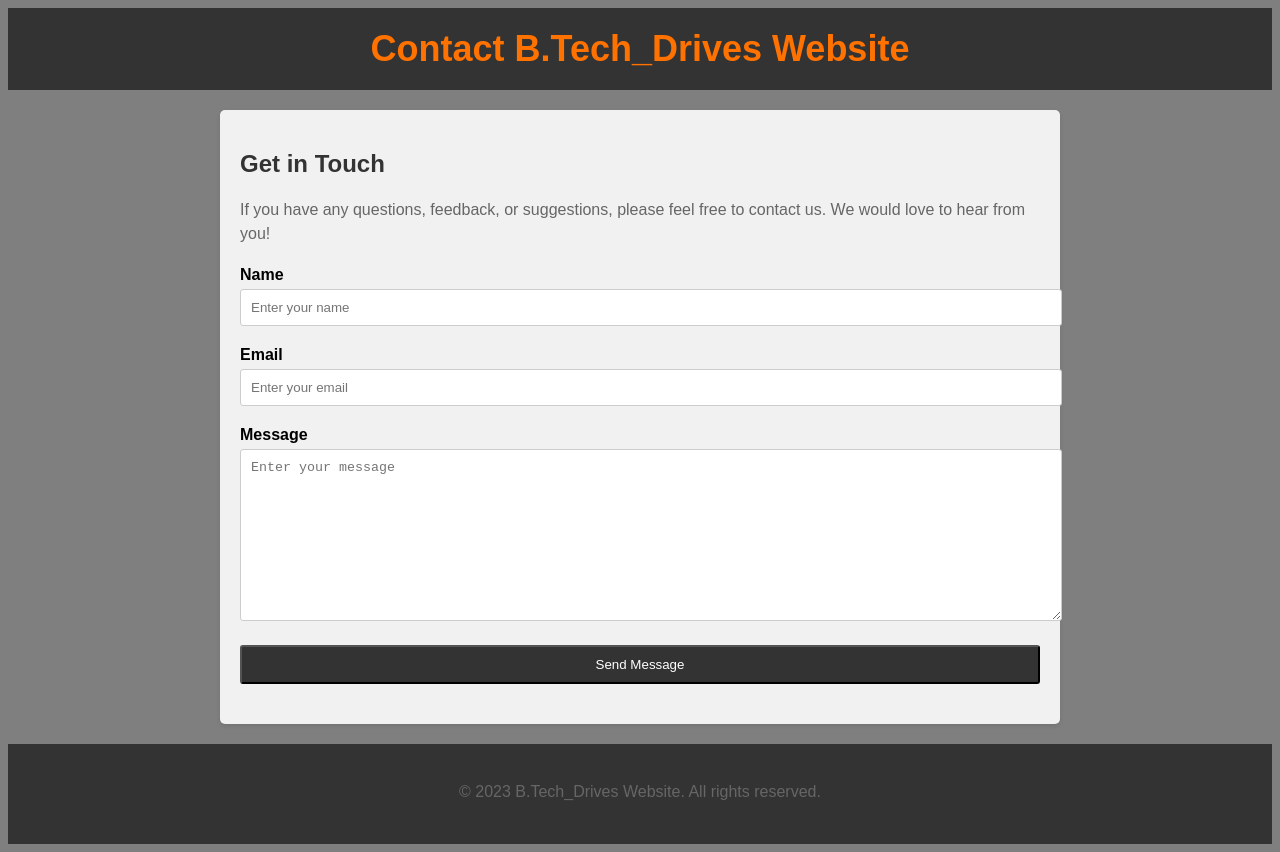
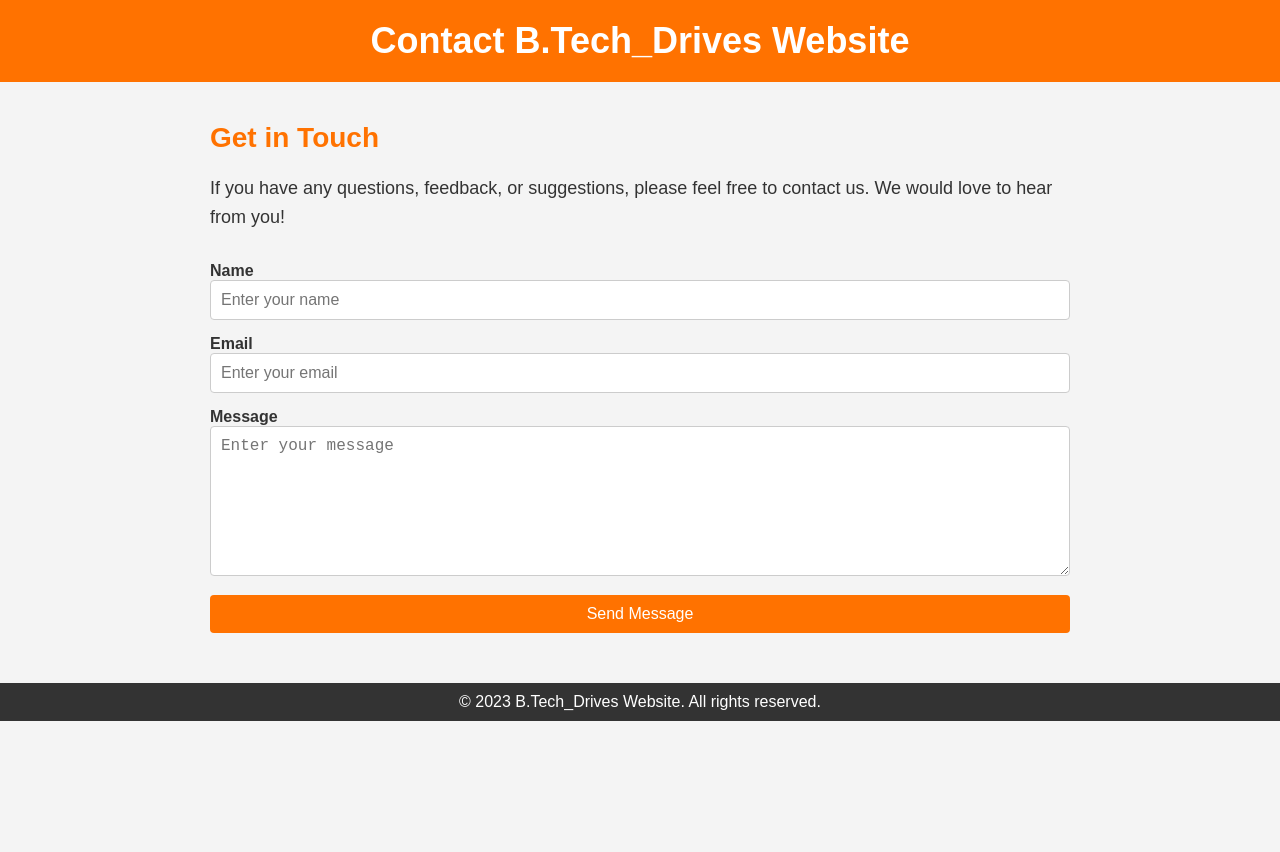
Before and after one commit to Ankit-jatav1/final-project, a plain HTML site: page cont.html in a window 1280 px wide. After the commit the page ends 800 px from the top, so only its background shows below. Drawn offline with Linux system fonts and the light colour scheme.

Commit message:
changes succefull

```diff
--- a/cont.html
+++ b/cont.html
@@ -1,21 +1,28 @@
 <!DOCTYPE html>
-<html>
+<html lang="en">
 <head>
+    <meta charset="UTF-8">
+    <meta http-equiv="X-UA-Compatible" content="IE=edge">
+    <meta name="viewport" content="width=device-width, initial-scale=1.0">
     <link rel="stylesheet" href="css/cont.css">
-  <title>Contact | Study Note Website</title>
-
-
+    <title>Contact | B.Tech_Drives</title>
 </head>
 <body>
+
+  <!-- Header Section -->
   <header>
     <h1>Contact B.Tech_Drives Website</h1>
   </header>
 
+  <!-- Main Content Section -->
   <main>
+    <section class="contact-info">
       <h2>Get in Touch</h2>
+      <p>If you have any questions, feedback, or suggestions, please feel free to contact us. We would love to hear from you!</p>
+    </section>
 
-    <p>If you have any questions, feedback, or suggestions, please feel free to contact us. We would love to hear from you!</p>
-
+    <!-- Contact Form -->
+    <section class="contact-form-section">
       <form class="contact-form" action="submit_form.php" method="POST">
         <div class="form-group">
           <label for="name">Name</label>
@@ -32,12 +39,15 @@
           <textarea id="message" name="message" placeholder="Enter your message" required></textarea>
         </div>
 
-      <input type="submit" value="Send Message">
+        <button type="submit">Send Message</button>
       </form>
+    </section>
   </main>
 
+  <!-- Footer Section -->
   <footer>
     <p>&copy; 2023 B.Tech_Drives Website. All rights reserved.</p>
   </footer>
+
 </body>
 </html>
--- a/css/about.css
+++ b/css/about.css
@@ -1,76 +1,91 @@
- *{
+/* General Reset */
+* {
   margin: 0;
   padding: 0;
+  box-sizing: border-box;
 }
-
 
 body {
   font-family: Arial, sans-serif;
+  background-color: #f4f4f4;
+  color: #333;
 }
 
 header {
-        background-color: #333;
-        color: #ff7200;
-
-        padding: 20px;
+  background-color: #ff7200;
+  padding: 20px 0;
   text-align: center;
 }
 
-      h1 {
-        margin: 0;
+header h1 {
+  color: #fff;
   font-size: 36px;
+  margin-bottom: 10px;
 }
 
 main {
-        max-width: 800px;
-        margin: 20px auto;
   padding: 20px;
-        background-color: #f1f1f1;
-        border-radius: 5px;
-        box-shadow: 0 2px 4px rgba(0, 0, 0, 0.1);
+  max-width: 1200px;
+  margin: 0 auto;
 }
 
-      h2 {
-        color: #333;
-        font-size: 24px;
+main h2 {
+  color: #ff7200;
+  font-size: 28px;
   margin-bottom: 20px;
 }
 
-      p {
-        color: #666;
-        font-size: 16px;
-        line-height: 1.5;
+section {
   margin-bottom: 20px;
 }
 
-      .author-info {
-        text-align: center;
-        margin-bottom: 20px;
+section p {
+  font-size: 18px;
+  line-height: 1.6;
+  margin-bottom: 10px;
 }
 
-      .author-avatar {
-        border-radius: 50%;
-        width: 150px;
-        height: 150px;
-        object-fit: cover;
+strong {
+  font-weight: bold;
 }
 
-      .author-name {
-        margin-top: 10px;
-        font-weight: bold;
+footer {
+  text-align: center;
+  padding: 20px;
+  background-color: #333;
+  color: #fff;
+  margin-top: 20px;
+}
+
+/* Responsive Styling */
+@media screen and (max-width: 768px) {
+  header h1 {
+    font-size: 28px;
+  }
+
+  main h2 {
+    font-size: 24px;
+  }
+
+  section p {
+    font-size: 16px;
+  }
+}
+
+@media screen and (max-width: 480px) {
+  header h1 {
+    font-size: 22px;
+  }
+
+  main h2 {
     font-size: 20px;
   }
 
-      .author-bio {
-        color: #888;
-        margin-top: 10px;
+  section p {
+    font-size: 14px;
   }
 
-      /* CSS for the footer */
   footer {
-        background-color: #333;
-        color: #fff;
-        padding: 5px;
-        text-align: center;
-        font-size: 14px;
+    padding: 10px;
   }
+}
--- a/css/cont.css
+++ b/css/cont.css
@@ -1,92 +1,106 @@
-  /* CSS for the contact page */
+/* General Reset */
+* {
+  margin: 0;
+  padding: 0;
+  box-sizing: border-box;
+}
+
 body {
   font-family: Arial, sans-serif;
-    background: linear-gradient(to top, rgba(0,0,0,0.5)50%,rgba(0,0,0,0.5)50%);
-
+  background-color: #f4f4f4;
+  color: #333;
 }
 
 header {
-    background-color: #333;
-    color:#ff7200;
-    padding: 20px;
+  background-color: #ff7200;
+  padding: 20px 0;
   text-align: center;
 }
 
-  h1 {
-    margin: 0;
+header h1 {
+  color: white;
   font-size: 36px;
 }
 
 main {
-    max-width: 800px;
+  padding: 20px;
+  max-width: 900px;
   margin: 20px auto;
-    padding: 20px;
-    background-color: #f1f1f1;
-    border-radius: 5px;
-    box-shadow: 0 2px 4px rgba(0, 0, 0, 0.1);
 }
 
-  h2 {
-    color: #333;
-    font-size: 24px;
+main h2 {
+  color: #ff7200;
+  font-size: 28px;
   margin-bottom: 20px;
 }
 
-  p {
-    color: #666;
-    font-size: 16px;
-    line-height: 1.5;
-    margin-bottom: 20px;
+.contact-info p {
+  font-size: 18px;
+  line-height: 1.6;
+  margin-bottom: 30px;
 }
 
+/* Form Styling */
 .contact-form {
-    margin-bottom: 20px;
+  display: flex;
+  flex-direction: column;
+  gap: 15px;
 }
 
-  .form-group {
-    margin-bottom: 20px;
-  }
-
-  label {
-    display: block;
+.form-group label {
   font-weight: bold;
   margin-bottom: 5px;
 }
 
-  input[type="text"],
-  input[type="email"],
-  textarea {
+.form-group input,
+.form-group textarea {
+  padding: 10px;
+  font-size: 16px;
   width: 100%;
-    padding: 10px;
-    border-radius: 3px;
   border: 1px solid #ccc;
+  border-radius: 4px;
 }
 
-  textarea {
+.form-group textarea {
+  resize: vertical;
   height: 150px;
 }
 
-  input[type="submit"] {
-    display: block;
-    width: 100%;
+button {
+  background-color: #ff7200;
+  color: white;
+  border: none;
+  padding: 10px;
+  font-size: 16px;
+  border-radius: 4px;
+  cursor: pointer;
+}
+
+button:hover {
+  background-color: #e56200;
+}
+
+/* Footer Styling */
+footer {
+  text-align: center;
   padding: 10px;
   background-color: #333;
-    color: #fff;
-    text-align: center;
-    text-decoration: none;
-    border-radius: 3px;
-    transition: background-color 0.3s ease;
+  color: white;
+  margin-top: 30px;
 }
 
-  input[type="submit"]:hover {
-    background-color: #555;
+/* Responsive Design */
+@media screen and (max-width: 768px) {
+  main {
+    padding: 15px;
   }
 
-  /* CSS for the footer */
-  footer {
-    background-color: #333;
-    color: #fff;
-    padding: 20px;
-    text-align: center;
+  main h2 {
+    font-size: 24px;
+  }
+
+  .form-group input,
+  .form-group textarea {
     font-size: 14px;
   }
+}
```
Also changed, not shown: about.html (+18 -10 lines), index.html (+1 -1 lines). Lines whose indentation alone changed are shown as unchanged.
